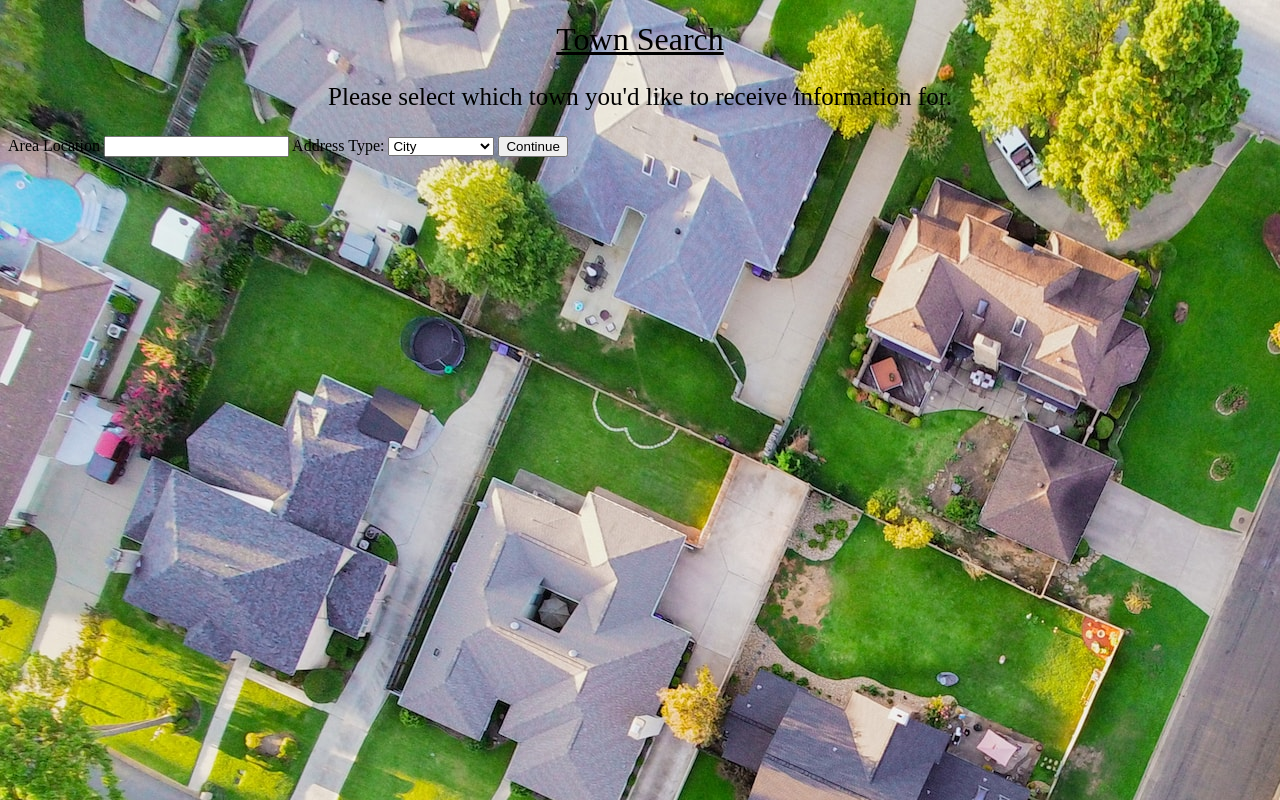
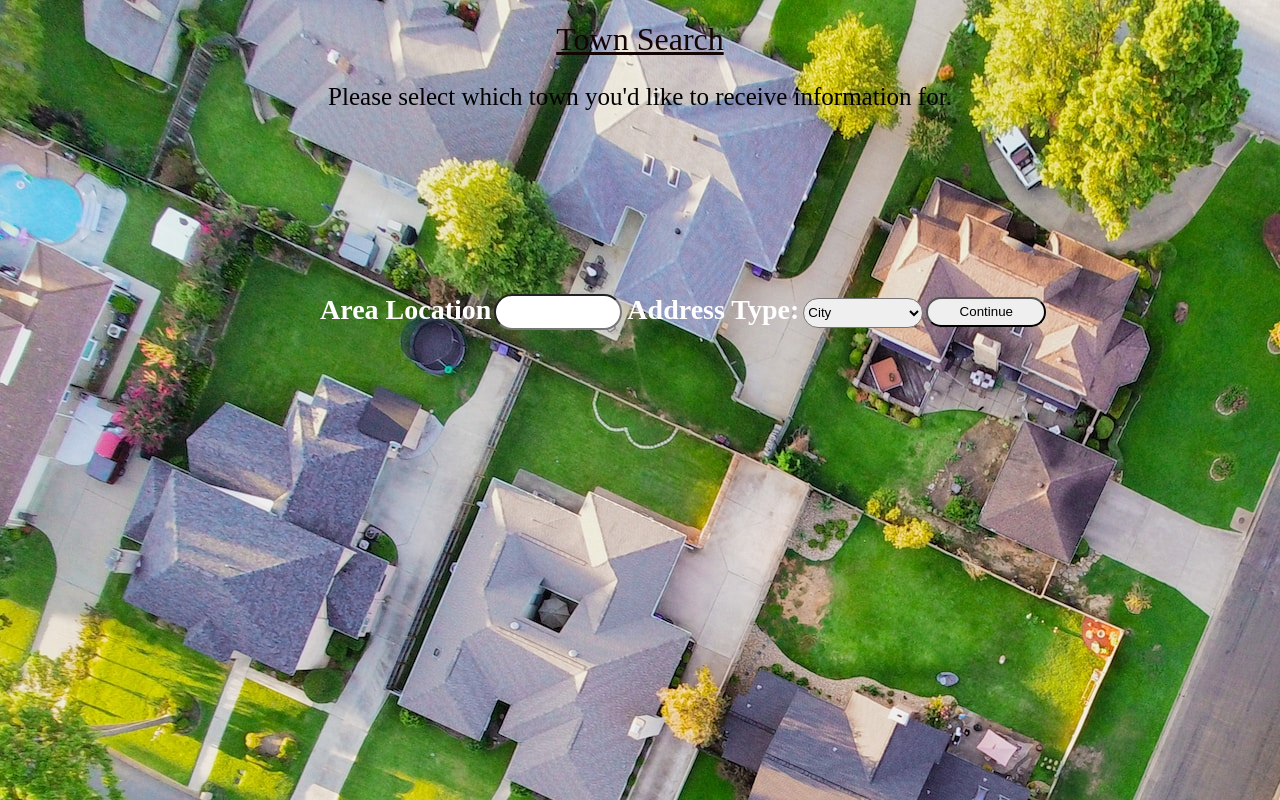
Before and after one commit to Sianah/Interview-Project, a plain HTML site: page enter_state.html in a window 1280 px wide. Drawn offline with Linux system fonts and the light colour scheme.

```diff
--- a/secondStyle.css
+++ b/secondStyle.css
@@ -1,13 +1,32 @@
 .SecondPageTitle{
     font-weight: normal;
     text-align: center;
-    color: black;
+    color: #140505;
   }
   .selectTown{
     font-weight: normal;
     text-align: center;
     font-size: 25px;
   }
+ label{
+  display: inline-block;
+  transform: translate(312px, 158px);
+  font-size: 28px;
+  color:rgb(255,255,255);
+  font-weight: bold ;
+ }
+ input{
+  transform: translate(311px, 155px);
+  border-radius: 50px;
+  width:120px;
+  height:30px;
+ }
+ select{
+  transform: translate(312px, 156px);
+  border-radius: 50px;
+  width:120px;
+  height:30px;
+ }
 
   body{
     background-image: url(images/overheadView.jpg);
```
Also changed, not shown: main.js (+4 -4 lines), results.html (+3 -3 lines).
